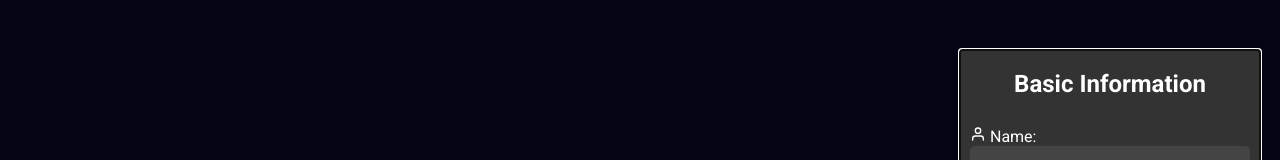
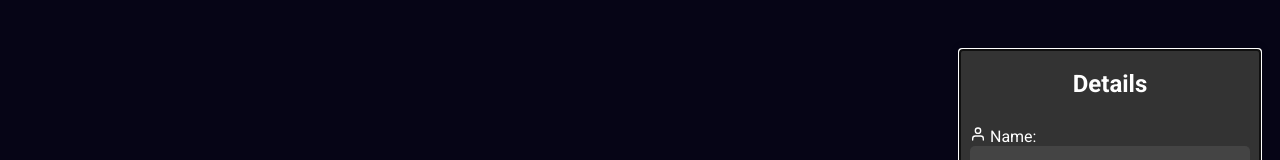
Before and after one commit to Likhithlpu/maintanence-dashboard, a React (Create React App) app: page /maintenance-dashboard/feedback in a window 1280 px wide. Both pictures are taken after a click on the element 1235 px from the left and 755 px from the top of the page. Shown: the part 221-381 px from the top of the page. Built offline with nearby package versions, Linux system fonts and the light colour scheme; no server answers; a web font is replaced by a local one.

Commit message:
Fixed Complaint form

```diff
--- a/src/components/FeedbackForm/ComplaintForm.jsx
+++ b/src/components/FeedbackForm/ComplaintForm.jsx
@@ -15,7 +15,7 @@ const ComplaintForm = () => {
   const [name, setName] = useState('');
   const [email, setEmail] = useState('');
   const [contactNumber, setContactNumber] = useState('');
-  const [Vertical, setVertical] = useState('');
+  const [Vertical, setVertical] = useState('AQ');
   const [nodeId, setnodeId] = useState('');
   const [complaint, setComplaint] = useState('');
   const [feedback, setFeedback] = useState('');
@@ -77,7 +77,7 @@ const ComplaintForm = () => {
       case 1:
         return (
           <div>
-            <h2 className="form-title">Basic Information</h2>
+            <h2 className="form-title">Details</h2>
             <Row>
               <Col>
                 <Form.Group className="mb-3">
```
